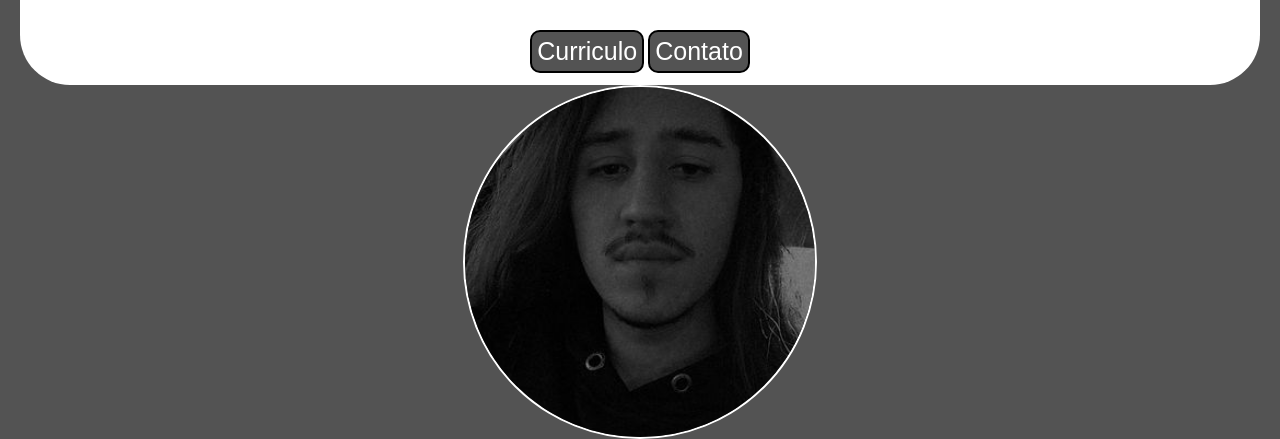
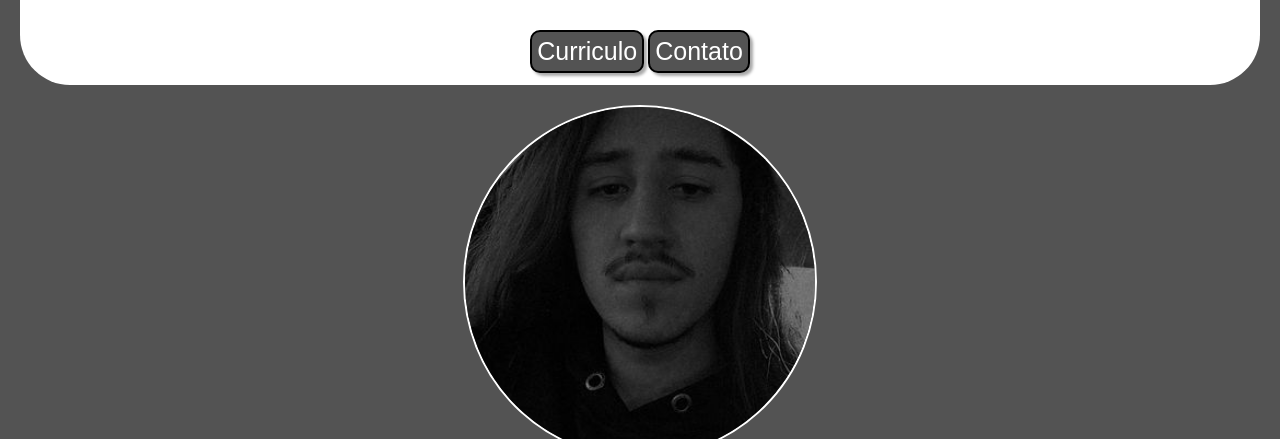
Before and after one commit to pedrohRDG/TrabalhoCurriculo, a plain HTML site: page index.html in a window 1280 px wide. Shown: the part 95-534 px from the top of the page. Drawn offline with Linux system fonts and the light colour scheme.

Commit message:
ajustando

```diff
--- a/index.html
+++ b/index.html
@@ -5,6 +5,11 @@
     <meta http-equiv="X-UA-Compatible" content="IE=edge">
     <meta name="viewport" content="width=<<device-width>>, initial-scale=1.0">
     <link rel="stylesheet" href="style.css">
+    <link rel="preconnect" href="https://fonts.googleapis.com">
+    <link rel="preconnect" href="https://fonts.gstatic.com" crossorigin>
+    <link href="https://fonts.googleapis.com/css2?family=Architects+Daughter&display=swap" rel="stylesheet">
+    <script src="https://kit.fontawesome.com/bfbb120f60.js" crossorigin="anonymous"></script>
+</head>
     <title>Document</title>
 </head>
 <body>
@@ -13,8 +18,10 @@
             <a href="curriculo.html"><button  class="botao">Curriculo</button></a>
             <a href="contato.html"><button  class="botao">Contato</button></a>
     </nav>
-    <header>
-        <img src="perfil.jpg" class="img1">
+    <header class ="hed">
+        <a href="https://www.linkedin.com/in/pedro-henrique-rodrigues-a0700b215;https://www.instagram.com/pedroh_rodrigues_/" target="_blank">
+            <img src="perfil.jpg" class="img1">
+        </a>
     </header>
 
 
--- a/style.css
+++ b/style.css
@@ -12,14 +12,18 @@ h1,h2{
     font-size: 40px;
 }
 
+
+
 .botao{
     background-color: #535353;
     border: 2px solid #000000;
     color: #ffffff;
     padding: 5px;
     font-size: 25px;
+    cursor: pointer;
     margin: 12px 0 ;
-    border-radius: 10px
+    border-radius: 10px;
+    box-shadow: 3px 3px 3px #aaa;
 }
 
 
@@ -30,10 +34,13 @@ h1,h2{
     margin:  40px 40 ;
 }
 
+.hed{
+    padding-top: 20px;
+}
+
 .img1{
     width: 350px;
     height: 350px;
-    border-radius: 1000px ;
+    border-radius: 2000px ;
     border: 2px solid #ffffff;
-
 }
```
